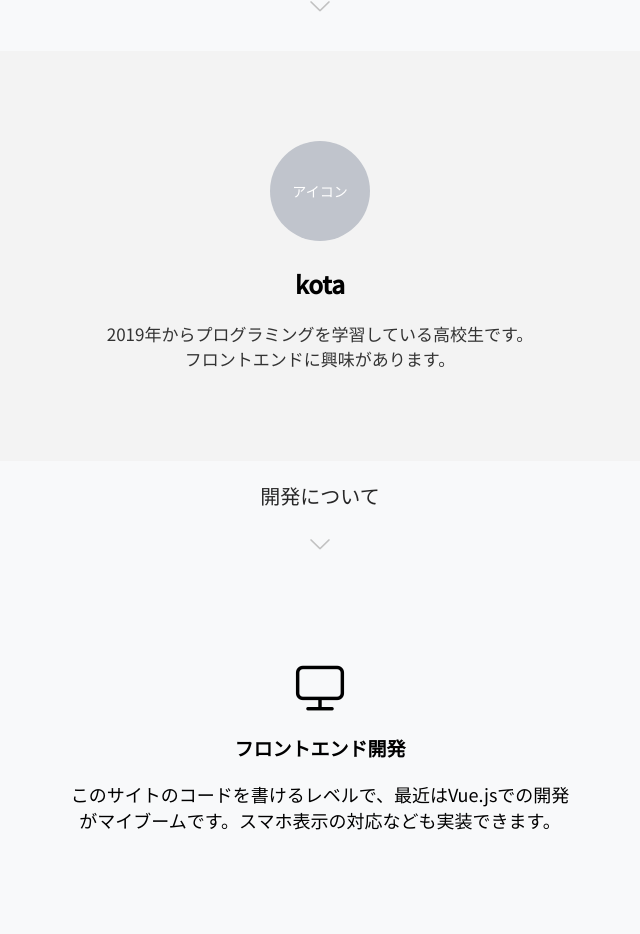
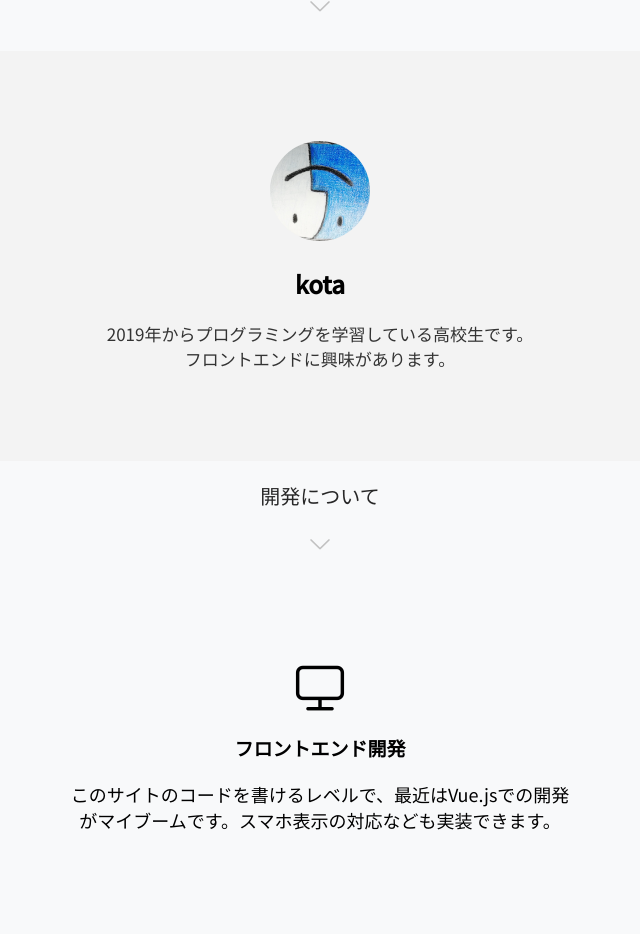
Before and after one commit to kotaok/first_vue, a Vue app: page /about in a window 1280 px wide. Shown: the part 834-1768 px from the top of the page, without its empty margins (320-960 px from the left). Built offline with nearby package versions, Linux system fonts and the light colour scheme; a web font is replaced by a local one.

Commit message:
アイコン画像の追加

```diff
--- a/src/components/myprofile.vue
+++ b/src/components/myprofile.vue
@@ -1,6 +1,6 @@
 <template>
   <div id="profile">
-    <el-avatar :size="100">アイコン</el-avatar>
+    <el-avatar :size="100"><img src="/img/icon.jpg" alt=""></el-avatar>
     <h2>kota</h2>
     <p>2019年からプログラミングを学習している高校生です。</p>
     <p>フロントエンドに興味があります。</p>
```
Also changed, not shown: public/img/icon.jpg (added).
